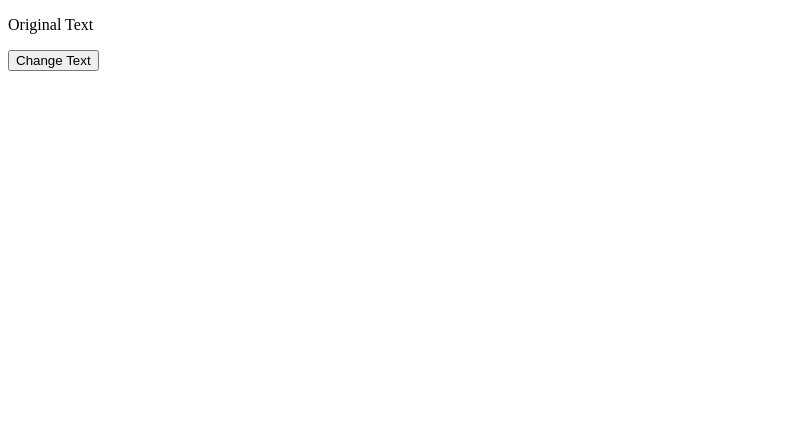
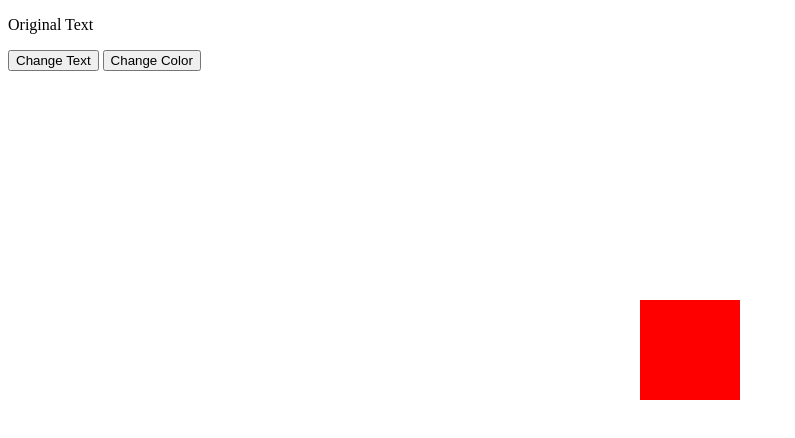
Before and after one commit to yashksaini-coder/Javascript-30Days, a plain HTML site: page Day9/Activity-1.html in a window 1280 px wide. Shown: the whole page, without its empty margins (0-795 px from the left). Drawn offline with Linux system fonts and the light colour scheme.

Commit message:
Activity 1 completed for Day-9

```diff
--- a/Day9/Activity-1.html
+++ b/Day9/Activity-1.html
@@ -6,8 +6,22 @@
     <title>Change Text Content</title>
 </head>
 <body>
+    <style>
+        .box{
+            width: 100px;
+            height: 100px;
+            background-color: red;
+            position: absolute;
+            bottom: 50%;
+            left: 50%;
+        }
+    </style>
     <p id="myElement">Original Text</p>
     <button onclick="changeText()">Change Text</button>
+    <button onclick="changeColor()">Change Color</button>
+
+    <div class="box">
+    </div>
     <script>
         // Select the element by its ID
         var element = document.getElementById('myElement');
@@ -15,6 +29,10 @@
             // Change its text content
             element.textContent = 'New Text Content';
         }
+        function changeColor() {
+            var box = document.querySelector('.box');
+            box.style.backgroundColor = 'blue';
+        }
     </script>
 </body>
 </html>
```
